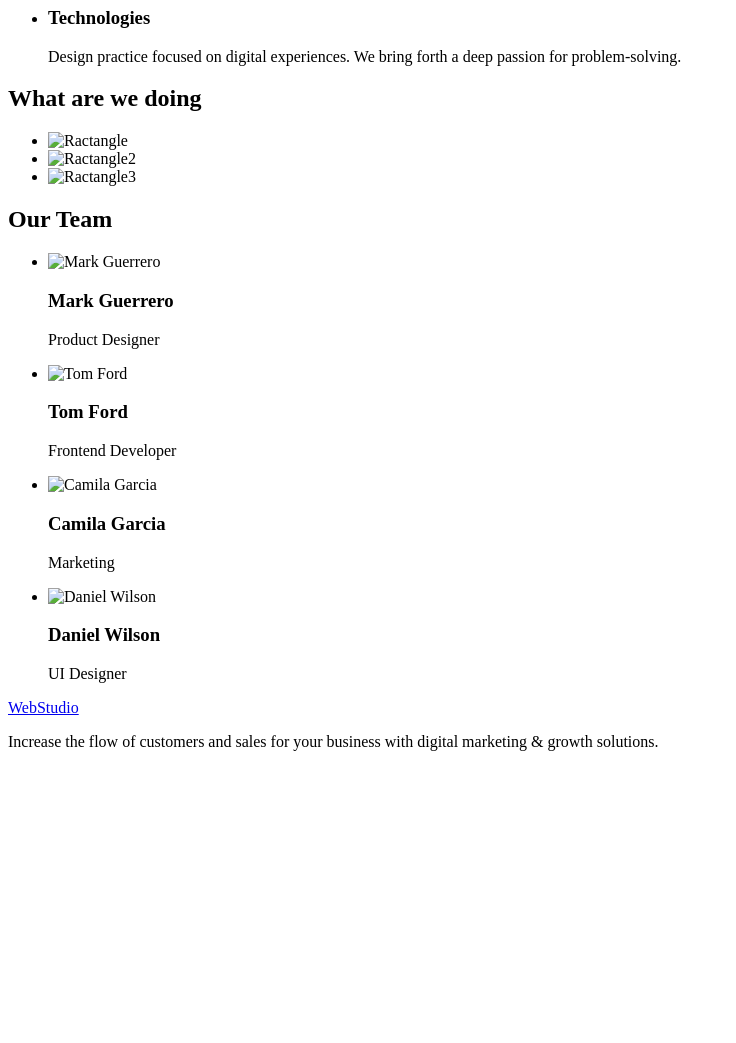
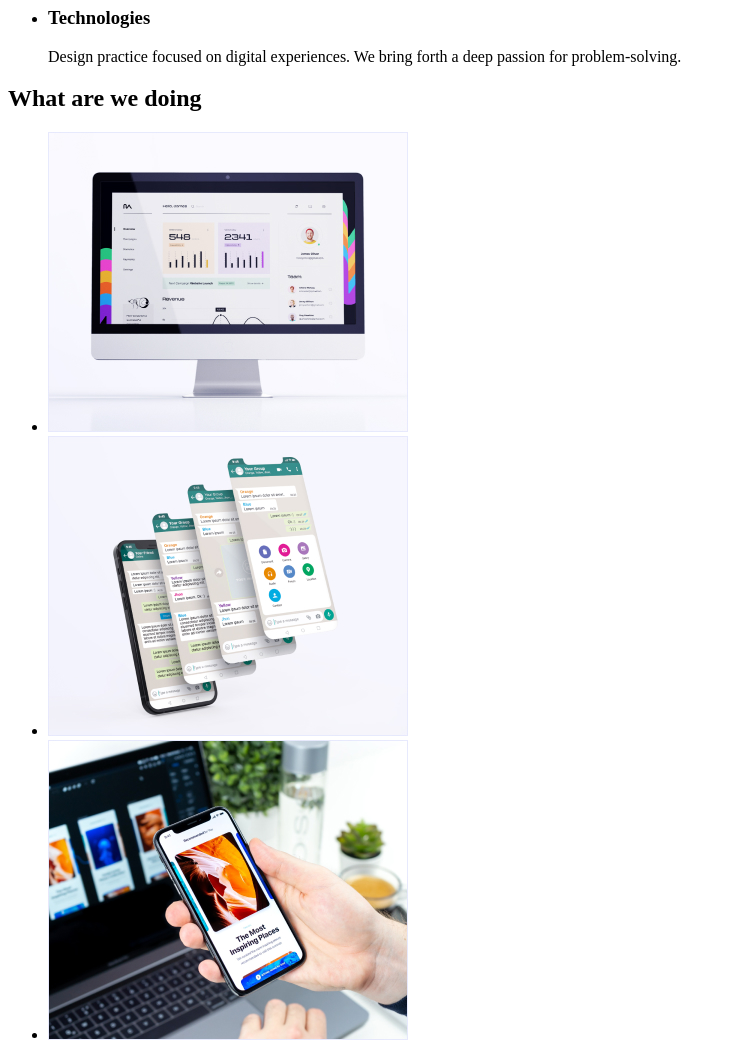
Before and after one commit to IhorHalaikevych/goit-markup-hw-01, a plain HTML site: page index.html in a window 1280 px wide. Shown: the part 480-1523 px from the top of the page, without its empty margins (0-736 px from the left). Before the commit the page ends 1247 px from the top, so only its background shows below. Drawn offline with Linux system fonts and the light colour scheme; the site is published under a folder, as on GitHub Pages, so addresses that start at the root find nothing.

Commit message:
final update

```diff
--- a/index.html
+++ b/index.html
@@ -9,7 +9,7 @@
   <body>
     <header>
       <nav>
-        <a href="./index.htm">WebStudio</a>
+        <a href="./index.html">WebStudio</a>
 
         <ul>
           <li><a href="">Studio</a></li>
@@ -33,7 +33,6 @@
       <!-- Maine sections -->
 
       <section>
-        <h2 hidden>Our Strategy</h2>
         <ul>
           <li>
             <h3>Strategy</h3>
@@ -72,23 +71,23 @@
         <ul>
           <li>
             <img
-                src="/images/Rectangle 71.jpg"
+                src="./images/Rectangle 71.jpg"
                 alt="Ractangle"
-                width="360px"
+                width="360"
             />
           </li>
           <li>
            <img
-                src="/images/Rectangle 712.jpg"
+                src="./images/Rectangle 712.jpg"
                 alt="Ractangle2"
-                width="360px"
+                width="360"
             />
           </li>
           <li>
             <img
-                src="/images/Rectangle 713.jpg"
+                src="./images/Rectangle 713.jpg"
                 alt="Ractangle3"
-                width="360px"
+                width="360"
             />
           </li>
         </ul>
@@ -98,25 +97,25 @@
         <h2>Our Team</h2>
         <ul>
           <li>
-            <img src="/images/img1.jpg" alt="Mark Guerrero" width="260px"
+            <img src="./images/img1.jpg" alt="Mark Guerrero" width="260"
             />
             <h3>Mark Guerrero</h3>
             <p>Product Designer</p>
           </li>
           <li>
-            <img src="/images/img2.jpg" alt="Tom Ford" width="260px"
+            <img src="./images/img2.jpg" alt="Tom Ford" width="260"
             />
             <h3>Tom Ford</h3>
             <p>Frontend Developer</p>
           </li>
           <li>
-            <img src="/images/img3.jpg" alt="Camila Garcia" width="260px"
+            <img src="./images/img3.jpg" alt="Camila Garcia" width="260"
             />
             <h3>Camila Garcia</h3>
             <p>Marketing</p>
           </li>
           <li>
-            <img src="/images/img4.jpg" alt="Daniel Wilson" width="260px"
+            <img src="./images/img4.jpg" alt="Daniel Wilson" width="260"
             />
             <h3>Daniel Wilson</h3>
             <p>UI Designer</p>
```
